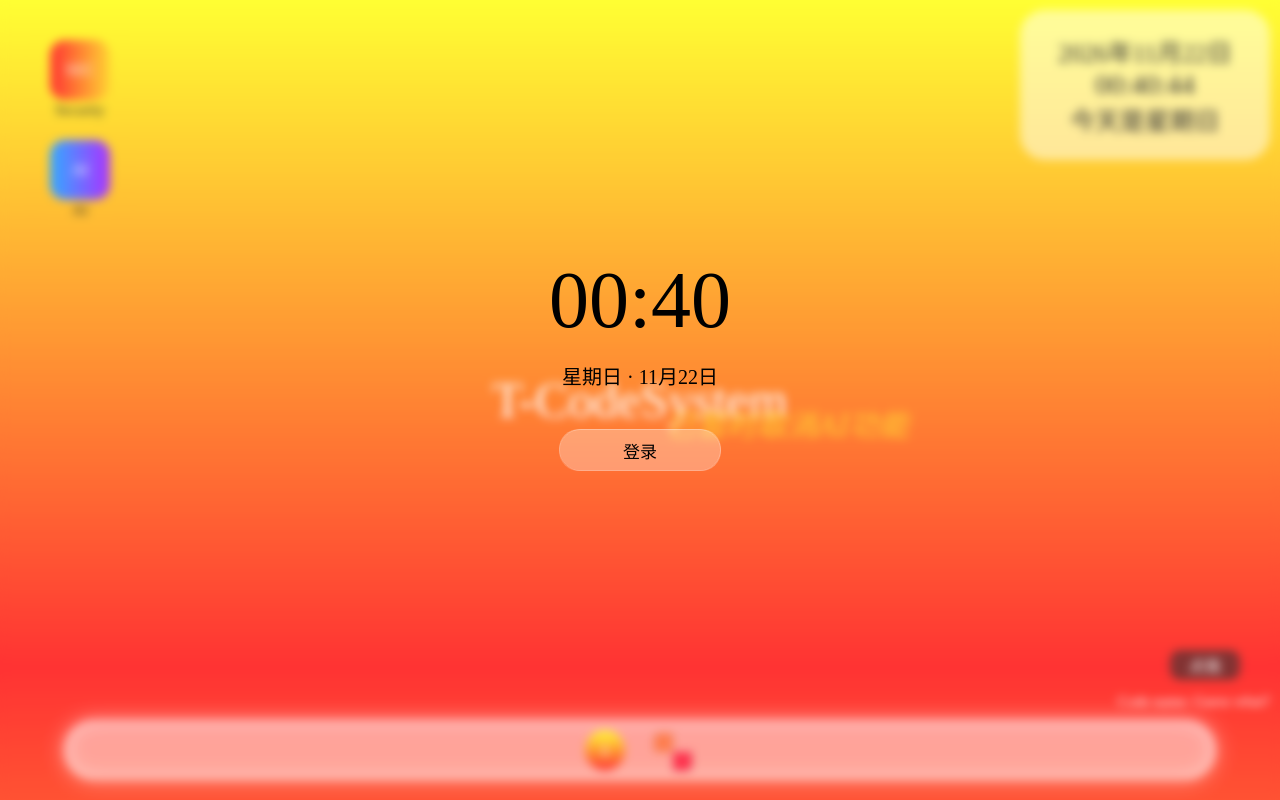
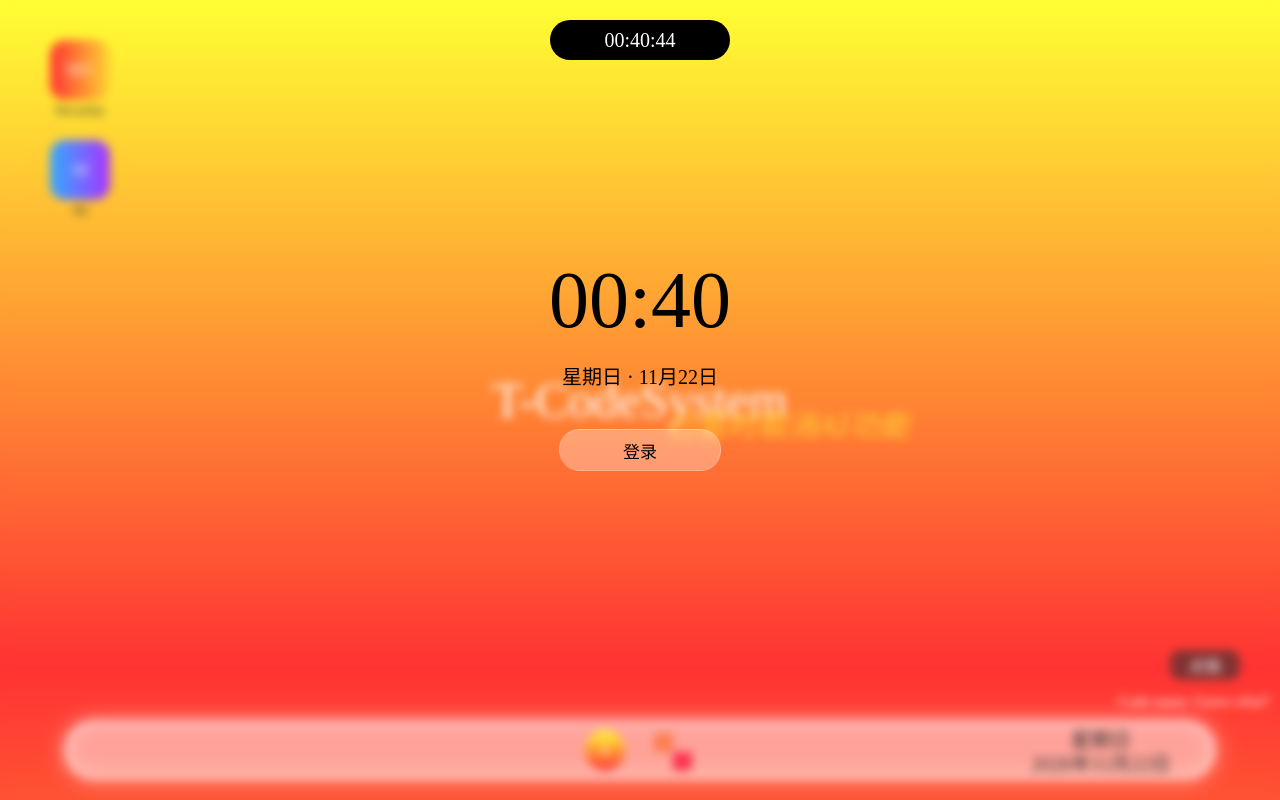
Before and after one commit to T-PageCode/T-CodeSystem, a plain HTML site: page System/Desktop.html in a window 1280 px wide. Shown: the top 800 px of the page. Drawn offline with Linux system fonts and the light colour scheme.

Commit message:
6.2 Stable 1.00359：增加一个“岛”（你猜）把日期和星期几放在了任务栏上，系统字体粗细改为300

```diff
--- a/System/Desktop.html
+++ b/System/Desktop.html
@@ -20,6 +20,8 @@
         <div id="taskbar-about" class="taskbar-btn" onclick="startProgram('about')">
             <div id="about-image">i</div>
         </div>
+        <h1 id="time-main"></h1>
+        <h1 id="time-date"></h1>
     </div>
     <div id="launchpad">
         <div id="launchpad-user-div">
@@ -82,7 +84,7 @@
         </div>
         <div class="window-content">
             <h1>T-CodeSystem</h1>
-            <p>版本6.2 Stable 1.00350</p>
+            <p>版本6.2 Stable 1.00359</p>
             <h3>此项目开源在GitHub</h3>
             <p>开源协议：GNU GPL License 3.0</p>
             <h3>T-PageCode Stable</h3>
@@ -104,10 +106,8 @@
             <button id="ai-key-ok">已暂时取消功能</button>
         </div>
     </div>
-    <div id="time-div">
-        <h1 id="time-main"></h1>
+    <div id="island">
         <h1 id="time-day"></h1>
-        <h1 id="time-date"></h1>
     </div>
     <div id="message">
         <h1>2027</h1>
--- a/System/Scripts/Desktop.js
+++ b/System/Scripts/Desktop.js
@@ -340,7 +340,7 @@ function getTime() {
     const dayConvert = ["日", "一", "二", "三", "四", "五", "六"];
     timeMain.innerText = `${year}年${month}月${date}日`;
     timeDay.innerText = `${hour}:${minute}:${second}`;
-    timeDate.innerText = `今天是星期${dayConvert[day]}`
+    timeDate.innerText = `星期${dayConvert[day]}`
     loginTime.innerText = `${hour}:${minute}`;
     loginDate.innerText = `星期${dayConvert[day]} · ${month}月${date}日`
 };
--- a/System/Styles/Desktop-old.css
+++ b/System/Styles/Desktop-old.css
@@ -160,7 +160,7 @@ body.go{
 *{
     margin: 0;
     padding: 0;
-    font-weight: 200;
+    font-weight: 300;
 }
 #background-text{
     position: fixed;
@@ -198,6 +198,22 @@ body.go{
     box-shadow 0.3s ease;
     box-shadow: 0 0 20px rgb(255,255,255,0.5),
     inset 0 0 20px rgb(255,255,255,0.5);
+}
+#time-main{
+    position: absolute;
+    top: 70%;
+    left: 90%;
+    transform: translate(-50%,-50%);
+    font-size: 20px;
+    white-space: nowrap;
+}
+#time-date{
+    position: absolute;
+    top: 30%;
+    left: 90%;
+    transform: translate(-50%,-50%);
+    font-size: 20px;
+    white-space: nowrap;
 }
 #taskbar-about{
     position: absolute;
@@ -275,7 +291,6 @@ body.go{
     background-color: rgb(255,255,255,0.5);
     backdrop-filter: blur(3px);
     -webkit-backdrop-filter: blur(3px);
-    border-radius: 40px;
     border-radius: 40px;
     box-shadow: 0 0 20px rgb(255,255,255,0.5),
     inset 0 0 20px rgb(255,255,255,0.5);
@@ -698,7 +713,6 @@ body.go{
     z-index: 2;
     box-shadow: 0 0 20px rgb(255,255,255,0.5),
     inset 0 0 20px rgb(255,255,255,0.5);
-    transform-origin: top left;
 }
 .menu-item{
     background-color: transparent;
@@ -719,32 +733,23 @@ body.go{
 .menu-item:active{
     background-color: rgb(255,255,255,0.5);
 }
-#time-div{
+#island{
     position: absolute;
-    top: 10px;
-    right: 10px;
-    width: 250px;
-    height: 150px;
-    background-color: rgba(255,255,255,0.5);
+    top: 40px;
+    left: 50%;
+    transform: translate(-50%,-50%);
+    width: 180px;
+    height: 40px;
+    background-color: rgb(0,0,0);
     border-radius: 25px;
-    -webkit-backdrop-filter: blur(5px);
-    backdrop-filter: blur(5px);
-    text-align: center;
-    padding-top: 22.5px;
-    color: black;
-    box-sizing: border-box;
-    transition: background-color 0.3s ease,
-    color 0.3s ease;
-    z-index: 1;
-}
-#time-main{
-    font-size: 25px;
+    display: flex;
+    justify-content: center;
+    align-items: center;
+    color: white;
+    z-index: 3;
 }
 #time-day{
-    font-size: 28px;
-}
-#time-date{
-    font-size: 25px;
+    font-size: 20px;
 }
 #login{
     position: absolute;
@@ -863,14 +868,14 @@ body.go{
     backdrop-filter: blur(5px);
 }
 .desktop-shortcut:hover{
-    background-color: rgb(255,255,255,0.5);
+    background-color: rgb(255,255,255,0.3);
 }
 .desktop-shortcut:hover #desktop-tpcsec-icon,
 .desktop-shortcut:hover #desktop-tpcai-icon{
     transform: translate(-50%,-50%) perspective(800px) rotateY(-360deg);
 }
 .desktop-shortcut:active{
-    background-color: rgb(255,255,255,0.7);
+    background-color: rgb(255,255,255,0.5);
 }
 .desktop-shortcut:active #desktop-tpcsec-icon,
 .desktop-shortcut:active #desktop-tpcai-icon{
--- a/System/Styles/Desktop.css
+++ b/System/Styles/Desktop.css
@@ -160,7 +160,7 @@ body.go{
 *{
     margin: 0;
     padding: 0;
-    font-weight: 200;
+    font-weight: 300;
 }
 #background-text{
     position: fixed;
@@ -196,6 +196,22 @@ body.go{
     box-shadow 0.3s ease;
     box-shadow: 0 0 20px rgb(255,255,255,0.5),
     inset 0 0 20px rgb(255,255,255,0.5);
+}
+#time-main{
+    position: absolute;
+    top: 70%;
+    left: 90%;
+    transform: translate(-50%,-50%);
+    font-size: 20px;
+    white-space: nowrap;
+}
+#time-date{
+    position: absolute;
+    top: 30%;
+    left: 90%;
+    transform: translate(-50%,-50%);
+    font-size: 20px;
+    white-space: nowrap;
 }
 #taskbar-about{
     position: absolute;
@@ -718,32 +734,23 @@ body.go{
 .menu-item:active{
     background-color: rgb(255,255,255,0.5);
 }
-#time-div{
+#island{
     position: absolute;
-    top: 10px;
-    right: 10px;
-    width: 250px;
-    height: 150px;
-    background-color: rgba(255,255,255,0.5);
+    top: 40px;
+    left: 50%;
+    transform: translate(-50%,-50%);
+    width: 180px;
+    height: 40px;
+    background-color: rgb(0,0,0);
     border-radius: 25px;
-    -webkit-backdrop-filter: blur(5px);
-    backdrop-filter: blur(5px);
-    text-align: center;
-    padding-top: 22.5px;
-    color: black;
-    box-sizing: border-box;
-    transition: background-color 0.3s ease,
-    color 0.3s ease;
-    z-index: 1;
-}
-#time-main{
-    font-size: 25px;
+    display: flex;
+    justify-content: center;
+    align-items: center;
+    color: white;
+    z-index: 3;
 }
 #time-day{
-    font-size: 28px;
-}
-#time-date{
-    font-size: 25px;
+    font-size: 20px;
 }
 #login{
     position: absolute;
```
